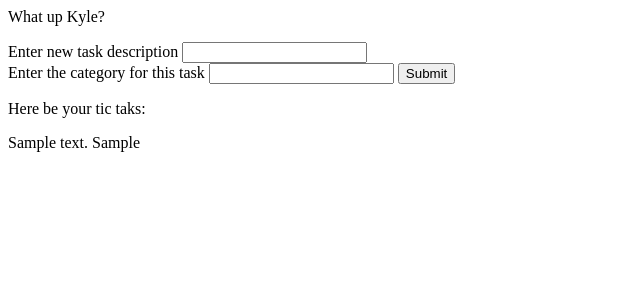
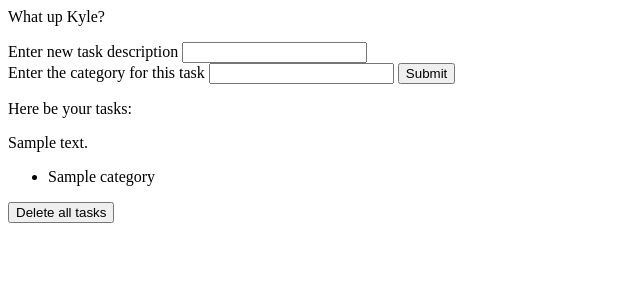
Before and after one commit to kbulloch/ToDoMany, a PHP site: template views/alltasks.twig in a window 1280 px wide. Shown: the top 300 px of the page, without its empty margins (0-640 px from the left). Run offline with PHP 8.4, Linux system fonts and the light colour scheme; the template is opened without the code that fills it: most values are stand-ins (such as "Sample title", 1, 10 or a date in 2020); some libraries are stand-ins or nearby versions.

Commit message:
Add delete button to alltasks.twig page

```diff
--- a/views/alltasks.twig
+++ b/views/alltasks.twig
@@ -11,23 +11,38 @@
             <br>
             <label for="category">Enter the category for this task</label>
             <input type="text" name="category">
+            <!-- USE DROPDOWN MENU -->
 
             <button type="submit">Submit</button>
         </form>
 
         {% if tasks is not empty %}
         <p>
-            Here be your tic taks:
+            Here be your tasks:
         </p>
-            {% for tic in tasks %}
+            {% for task in tasks %}
                 <p>
-                    {{ tic.getDescription }} {{ tic.getCategories }}
+                    {{ task.getDescription }}
+                    {% for category in task.getCategories %}
+                        <ul>
+                            <li>{{ category.getName }}</li>
+                        </ul>
+                    {% endfor %}
                 </p>
             {% endfor %}
+
+            <form action="/delete_all_tasks" method="post">
+                <input name="_method" type="hidden" value="delete">
+                <button type="submit">Delete all tasks</button>
+            </form>
+
         {% else %}
             <p>
-                No tic taks? Bad breath, dog!
+                No task taks? Bad breath, dog!
             </p>
         {% endif %}
+
+
+
     </body>
 </html>
--- a/views/categories.twig
+++ b/views/categories.twig
@@ -14,7 +14,7 @@
 
         {% if categories is not empty %}
         <p>
-            Here be your categerrrries:
+            Here be your categarrrries:
         </p>
             {% for cat in categories %}
                 <p>
```
Also changed, not shown: app/app.php (+14 -3 lines), 2 other files.
